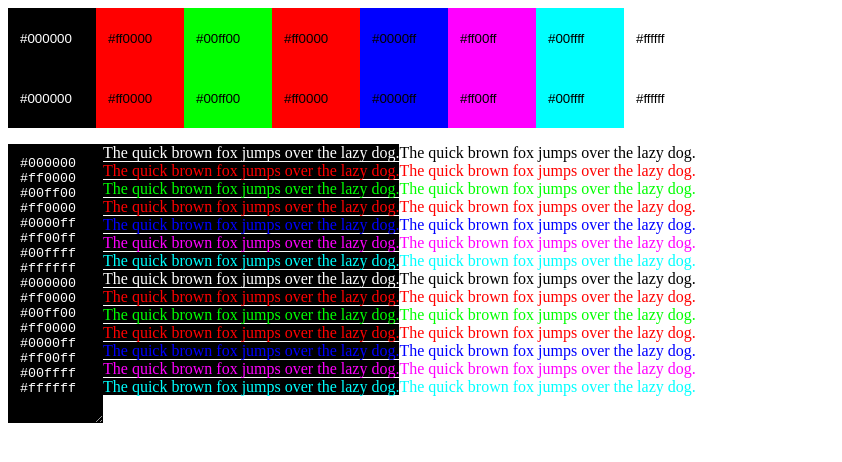
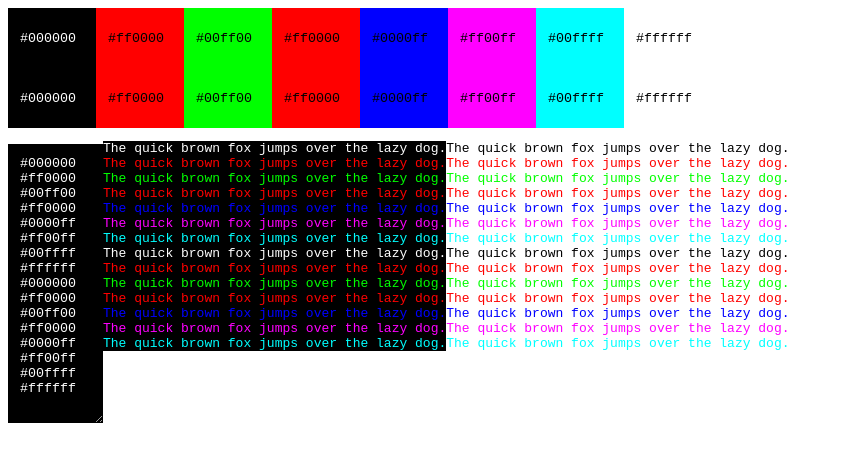
Before and after one commit to tteeoo/colormaker, a plain HTML site: page index.html in a window 1280 px wide. Shown: the whole page, without its empty margins (0-842 px from the left). Drawn offline with Linux system fonts and the light colour scheme.

Commit message:
Use monospace font

```diff
--- a/style.css
+++ b/style.css
@@ -1,3 +1,6 @@
+* {
+	font-family: monospace;
+}
 .input {
 	width: 64px;
 	height: 12px;
```
